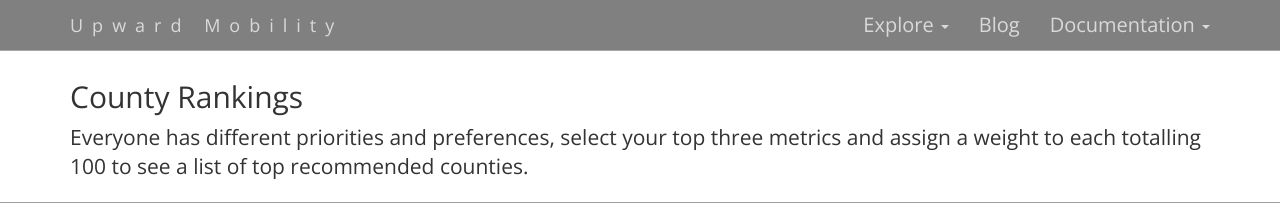
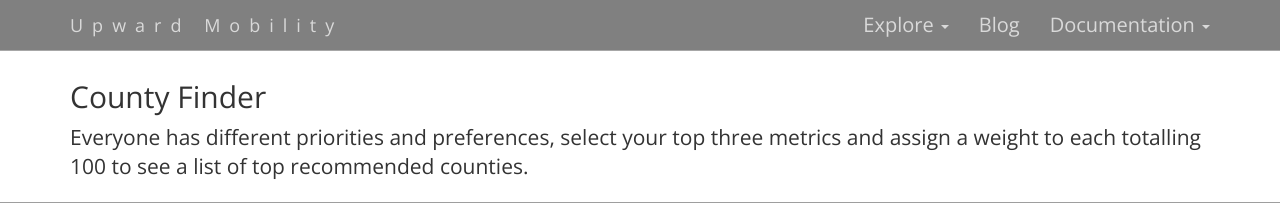
Before and after one commit to RachellCalhoun/us-upward-mobility, a Django app: page /county-rankings in a window 1280 px wide. Shown: the top 203 px of the page. Run offline with Django 4.2, Linux system fonts and the light colour scheme; some libraries are stand-ins or nearby versions; grey boxes are pictures that could not be loaded.

Commit message:
rename county ranks to finder

```diff
--- a/mobility/templates/mobility/base.html
+++ b/mobility/templates/mobility/base.html
@@ -65,7 +65,7 @@ Although you can use them, for a more unique website, replace these images with
 						<a href="#" class="dropdown-toggle" data-toggle="dropdown" role="button" aria-haspopup="true" aria-expanded="false">Explore <span class="caret"></span></a>
 						<ul class="dropdown-menu" aria-labelledby="about-us">
                             <li><a href="{% url 'national_view' %}">US National View</a></li>
-                            <li><a href="{% url 'county_rankings' %}">County Rankings</a></li>
+                            <li><a href="{% url 'county_finder' %}">County Finder</a></li>
                             <li><a href="{% url 'county_details' %}">County Details</a></li>
 						</ul>
 					</li>
--- a/mobility/templates/mobility/county_rankings.html
+++ b/mobility/templates/mobility/county_finder.html
@@ -6,7 +6,7 @@
 
 {% block main_content %}
 <div class="container" style="min-height:0px;">
-  <h2>County Rankings</h2>
+  <h2>County Finder</h2>
 
   <p class="lead">
       Everyone has different priorities and preferences, select your top three metrics and assign a weight to each totalling 100
--- a/mobility/urls.py
+++ b/mobility/urls.py
@@ -9,6 +9,6 @@ urlpatterns = [
     path("blog", views.PostListView.as_view(), name="post_list"),
     path('national-view', views.national_view, name="national_view"),
     path('county-details', views.county_details, name="county_details" ),
-    path('county-rankings', views.county_rankings, name="county_rankings"),
+    path('county-rankings', views.county_finder, name="county_finder"),
     path('resources', TemplateView.as_view(template_name='mobility/resources.html'), name="resources" )
 ]
--- a/mobility/views.py
+++ b/mobility/views.py
@@ -33,9 +33,9 @@ def national_view(request):
     context = { 'form': metric_form, 'metric': metric}
     return HttpResponse(template.render(context, request))
 
-def county_rankings(request):
+def county_finder(request):
 
-    template = loader.get_template('mobility/county_rankings.html')
+    template = loader.get_template('mobility/county_finder.html')
 
     return HttpResponse(template.render({}, request))
 
```
